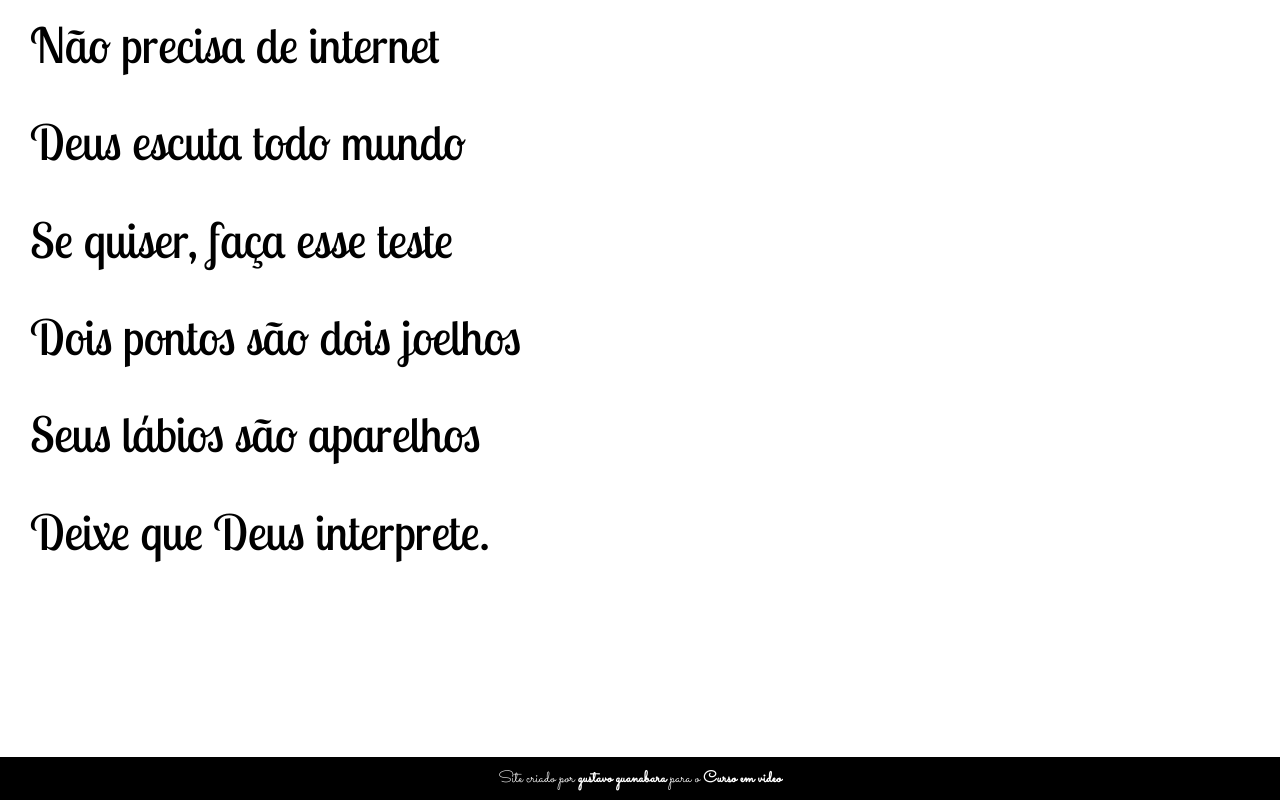
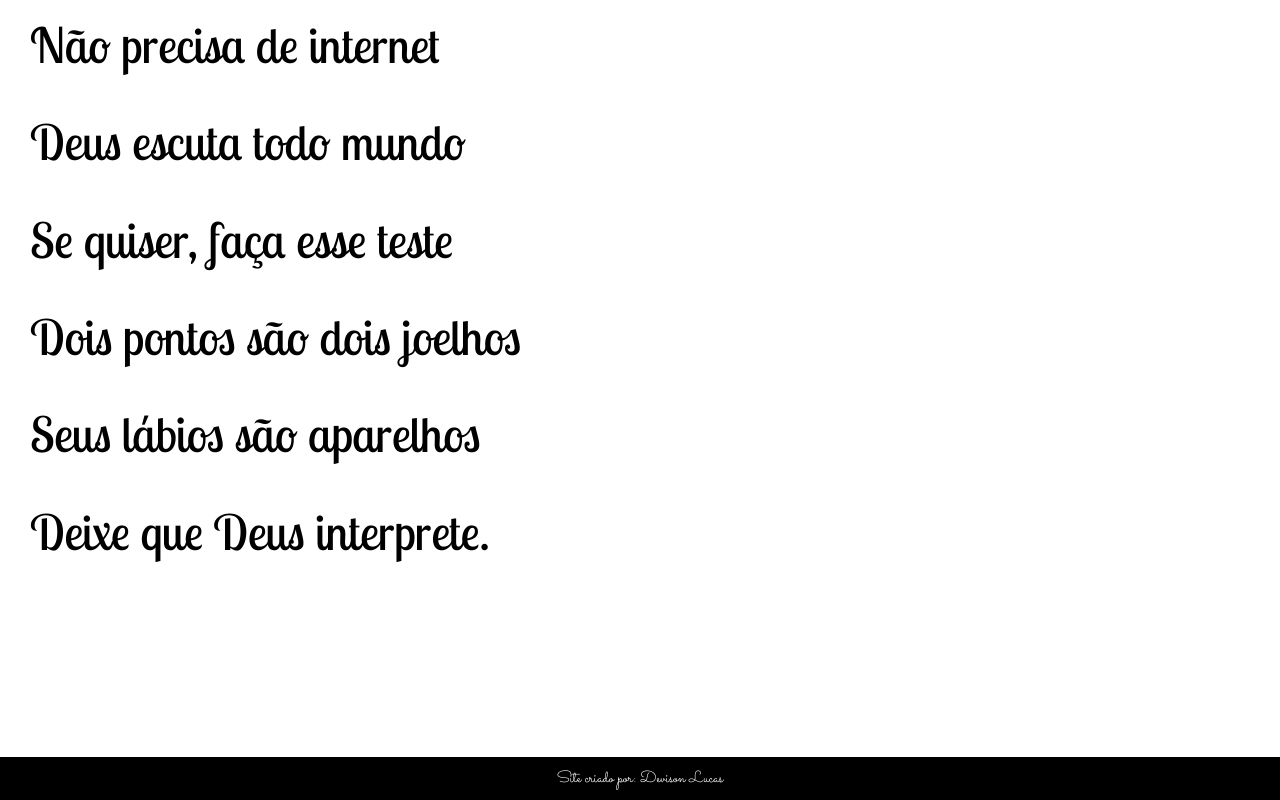
Before and after one commit to Devisonlucas/projeto-cordel, a plain HTML site: page index.html in a window 1280 px wide. Shown: the part 5603-6403 px from the top of the page. Drawn offline with Linux system fonts and the light colour scheme; a web font is replaced by a local one.

Commit message:
Update index.html

```diff
--- a/index.html
+++ b/index.html
@@ -101,9 +101,8 @@
                 Deixe que Deus interprete.
             </p>
         </section>
-
         <footer>
-            <p>Site criado por <a href="https://gustavoguanabara.github.io" target="_blank">gustavo guanabara</a> para o <a href="https://www.cursoemvideo.com" target="_blank">Curso em video</a></p>
+            <p>Site criado por: Devison Lucas</p>
         </footer>
 </body>
 </html>
```
